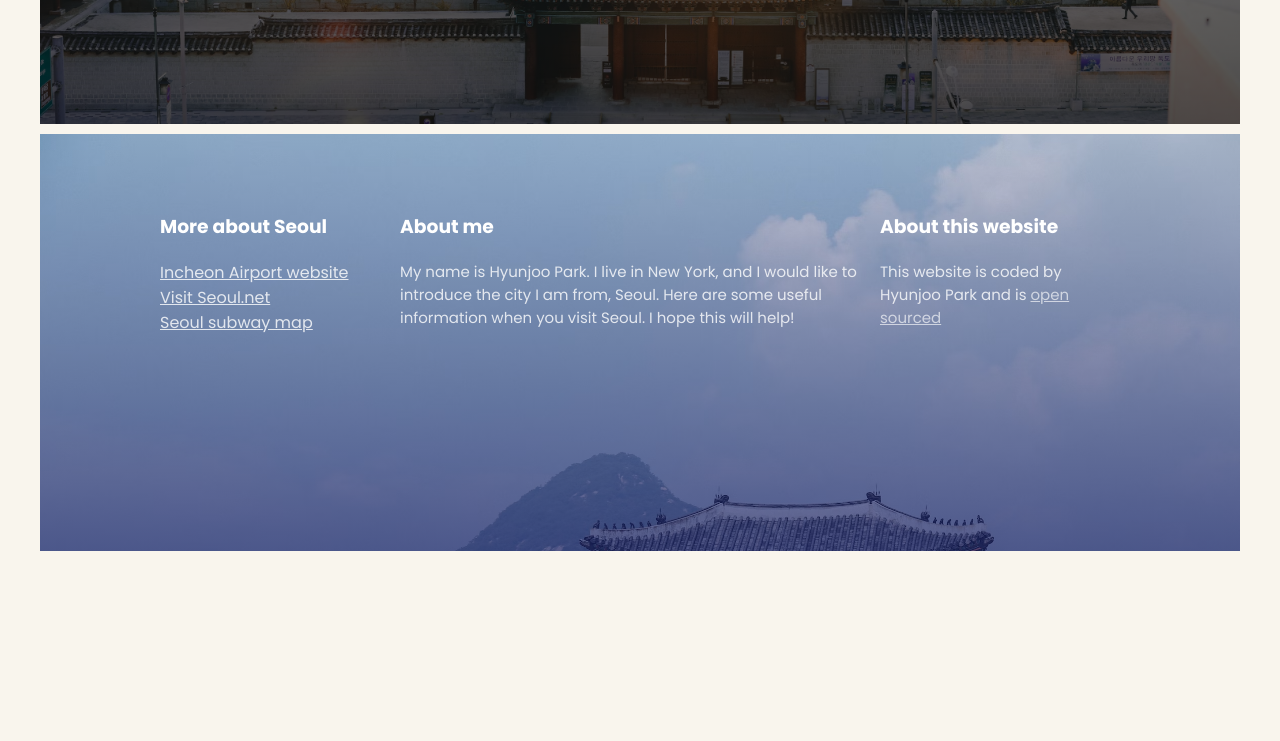
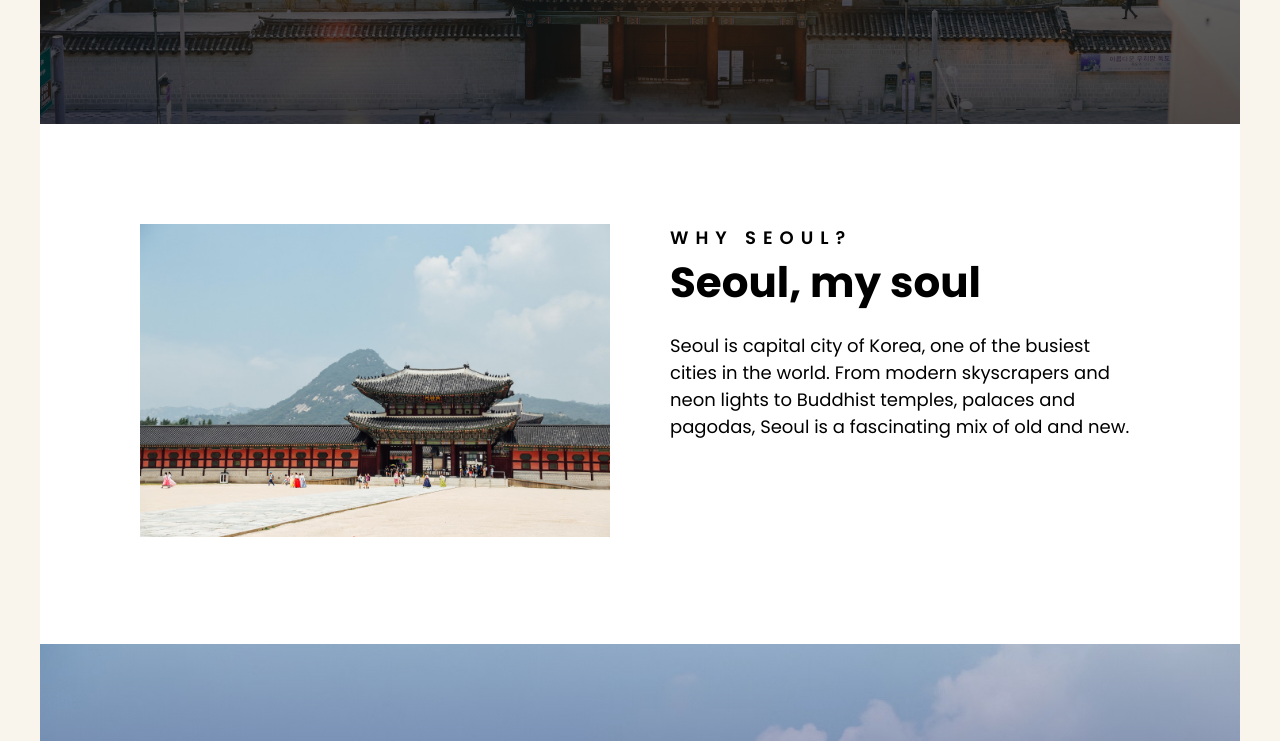
Before and after one commit to hjooqkr/travel-project, a plain HTML site: page index.html in a window 1280 px wide. Shown: the part 580-1321 px from the top of the page. Before the commit the page ends 1161 px from the top, so only its background shows below. Drawn offline with Linux system fonts and the light colour scheme.

Commit message:
added css for main section

```diff
--- a/index.html
+++ b/index.html
@@ -22,9 +22,23 @@
             <h2>Visit Capital city of Korea </h2>
             <a href="#more">Learn more</a>
         </header>
-
+        <main>
+            <section class="grid main-grid1">
+                <div>
+                    <img src="img/palace2.jpg" alt="korean palace" />
+                </div>
+                <div>
+                    <h3>WHY SEOUL?</h3>
+                    <h2>Seoul, my soul</h2>
+                    <p>Seoul is capital city of Korea, one of the busiest cities in the world. From modern skyscrapers
+                        and
+                        neon lights to Buddhist temples, palaces and pagodas, Seoul is a fascinating mix of old and
+                        new.</p>
+                </div>
+            </section>
+        </main>
         <footer>
-            <section class="grid">
+            <section class="grid footer-grid">
                 <div>
                     <h3>More about Seoul</h3>
                     <ul>
--- a/src/style.css
+++ b/src/style.css
@@ -52,9 +52,40 @@ header a {
 section {
   max-width: 1200px;
   margin: 0 auto;
+  padding: 100px;
+}
+main {
+  background: white;
+}
+main img {
+  width: 100%;
+}
+
+main h2 {
+  font-weight: 700;
+  font-size: 42px;
+  margin: 0;
+  line-height: 1.5;
+}
+
+main h3 {
+  font-size: 18px;
+  font-weight: 600;
+  line-height: 1.5;
+  margin: 0;
+  letter-spacing: 7px;
+}
+
+main p {
+  font-size: 18px;
+  line-height: 1.5;
+}
+.main-grid1 {
+  display: grid;
+  grid-template-columns: 1fr 1fr;
+  grid-gap: 60px;
 }
 footer {
-  margin-top: 10px;
   background-image: linear-gradient(
       rgba(27, 37, 107, 0.2),
       rgba(27, 37, 107, 0.7)
@@ -64,9 +95,7 @@ footer {
   background-size: cover;
   color: white;
 }
-footer {
-  padding: 60px 120px 200px;
-}
+
 footer p {
   font-weight: 400;
   font-size: 15px;
@@ -85,9 +114,10 @@ footer a {
   opacity: 0.8;
   text-decoration: underline;
 }
-.grid {
+.footer-grid {
   display: grid;
   grid-template-columns: 1fr 2fr 1fr;
+  grid-gap: 50px;
 }
 @media (max-width: 960px) {
   header {
@@ -103,4 +133,15 @@ footer a {
     font-size: 14px;
     padding: 5px 13px;
   }
+  .grid {
+    grid-template-columns: 1fr;
+    grid-gap: 26px;
+  }
+  main img {
+    display: block;
+    margin: 0 auto;
+  }
+  section {
+    padding: 30px;
+  }
 }
```
